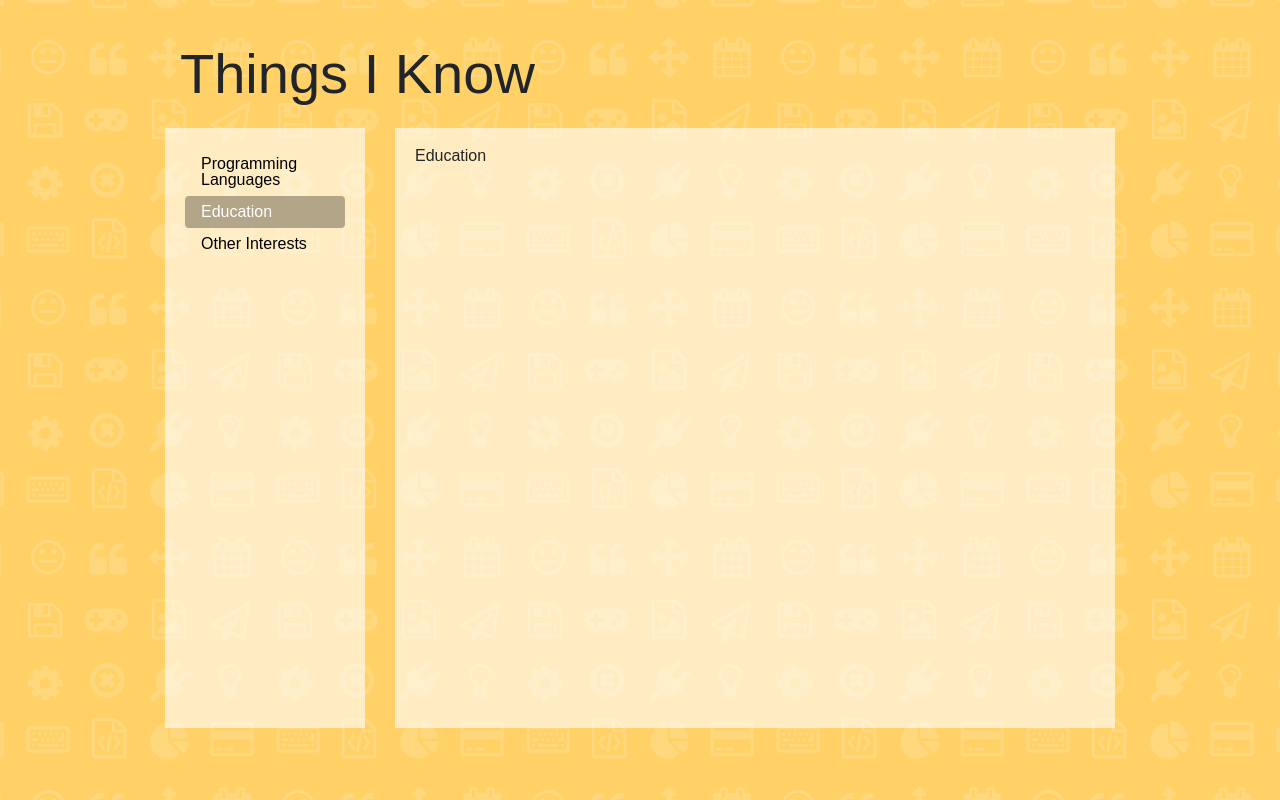
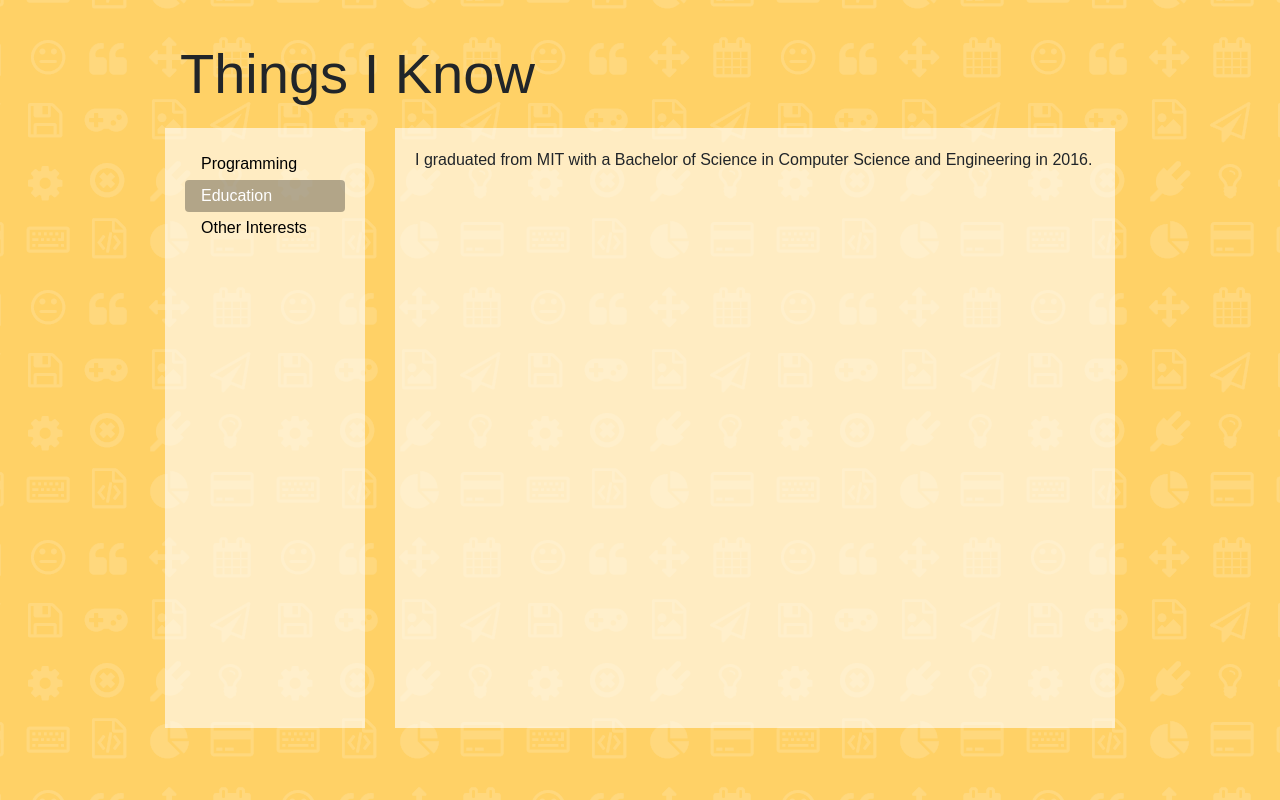
Before and after one commit to belzner/personal-site, a Vue app: page /work in a window 1280 px wide. Both pictures are taken after a click on the tab "Education". Built offline with nearby package versions, Linux system fonts and the light colour scheme; a web font is replaced by a local one.

Commit message:
Begin adding content

```diff
--- a/src/components/TabContainer.vue
+++ b/src/components/TabContainer.vue
@@ -56,5 +56,16 @@ export default {
 /deep/ .content-column {
   background-color: rgba(255, 255, 255, 0.6);
   padding: 20px;
+  line-height: 24px;
+  height: 75vh;
+  overflow: auto;
+
+  p {
+    margin-bottom: 1.5rem;
+  }
+}
+
+/deep/ .emphasize {
+  font-weight: 700;
 }
 </style>
--- a/src/views/Know.vue
+++ b/src/views/Know.vue
@@ -1,11 +1,30 @@
 <template>
   <div class="know">
     <TabContainer header="Things I Know">
-      <b-tab title="Programming Languages">
-        <div>Programming Languages</div>
+      <b-tab title="Programming">
+        <p>
+          <span class="emphasize">Javascript</span> is my language of choice, on both the frontend and backend.
+          I've worked with Typescript and vanilla Javascript (and a bit of Coffeescript!) and a wide variety of
+          frameworks (Vue, React and React Native, AngularJS, Backbone).
+        </p>
+        <p>
+          Besides Javascript, I've worked extensively with <span class="emphasize">HTML</span>,
+          <span class="emphasize">CSS</span>, <span class="emphasize">PHP</span>, and <span class="emphasize">SQL</span>
+          and occasionally with <span class="emphasize">Python</span> and <span class="emphasize">C++</span>.
+          I love working across the stack, picking up new things, and understanding systems from button click to database call.
+        </p>
+        <p>
+          In school and hobbies, I've tried out a huge range of other languages. I learned <span class="emphasize">StarLogo</span>,
+          <span class="emphasize">NetLogo</span>, and <span class="emphasize">Matlab</span> in high school, and
+          <span class="emphasize">Objective-C</span> and <span class="emphasize">LaTeX</span> at summer programs. In college,
+          I learned <span class="emphasize">Bluespec System Verilog</span> and a bit of <span class="emphasize">Assembly</span>
+          for a processor design class, and a bit of <span class="emphasize">Scheme</span> as well.
+        </p>
       </b-tab>
       <b-tab title="Education">
-        <div>Education</div>
+        <p>
+          I graduated from MIT with a Bachelor of Science in Computer Science and Engineering in 2016.
+        </p>
       </b-tab>
       <b-tab title="Other Interests">
         <div>Other Interests</div>
```
Also changed, not shown: .eslintrc.js.
